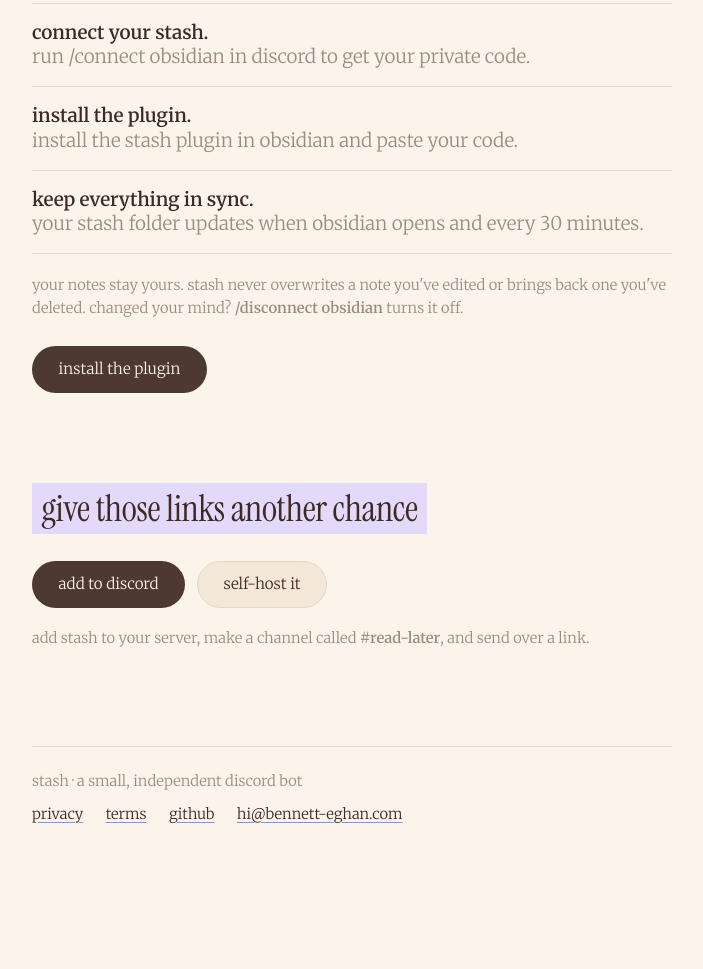
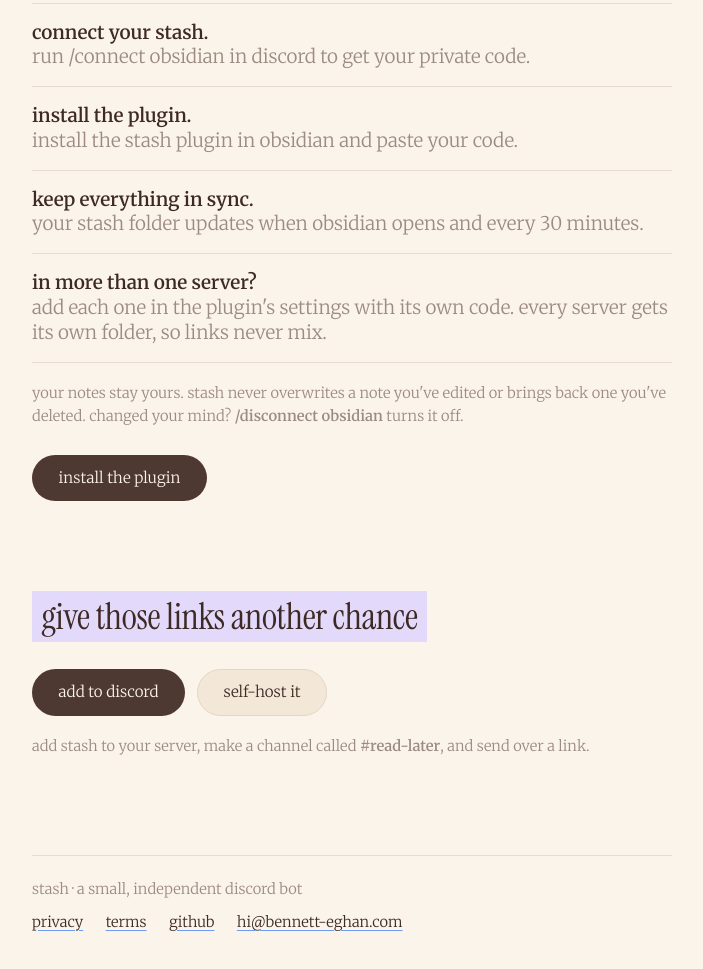
Before and after one commit to abena07/stash, a plain HTML site: page site/index.html in a window 1280 px wide. Shown: the part 2282-3251 px from the top of the page, without its empty margins (288-991 px from the left). Before the commit the page ends 3158 px from the top, so only its background shows below. Drawn offline with Linux system fonts and the light colour scheme.

Commit message:
site: say the obsidian plugin can sync more than one server

```diff
--- a/site/index.html
+++ b/site/index.html
@@ -75,6 +75,7 @@
         <li>connect your stash.<span>run /connect obsidian in discord to get your private code.</span></li>
         <li>install the plugin.<span>install the stash plugin in obsidian and paste your code.</span></li>
         <li>keep everything in sync.<span>your stash folder updates when obsidian opens and every 30 minutes.</span></li>
+        <li>in more than one server?<span>add each one in the plugin's settings with its own code. every server gets its own folder, so links never mix.</span></li>
       </ol>
       <p class="note">your notes stay yours. stash never overwrites a note you've edited or brings back one you've deleted. changed your mind? <strong>/disconnect obsidian</strong> turns it off.</p>
       <div class="actions section-actions">
```
